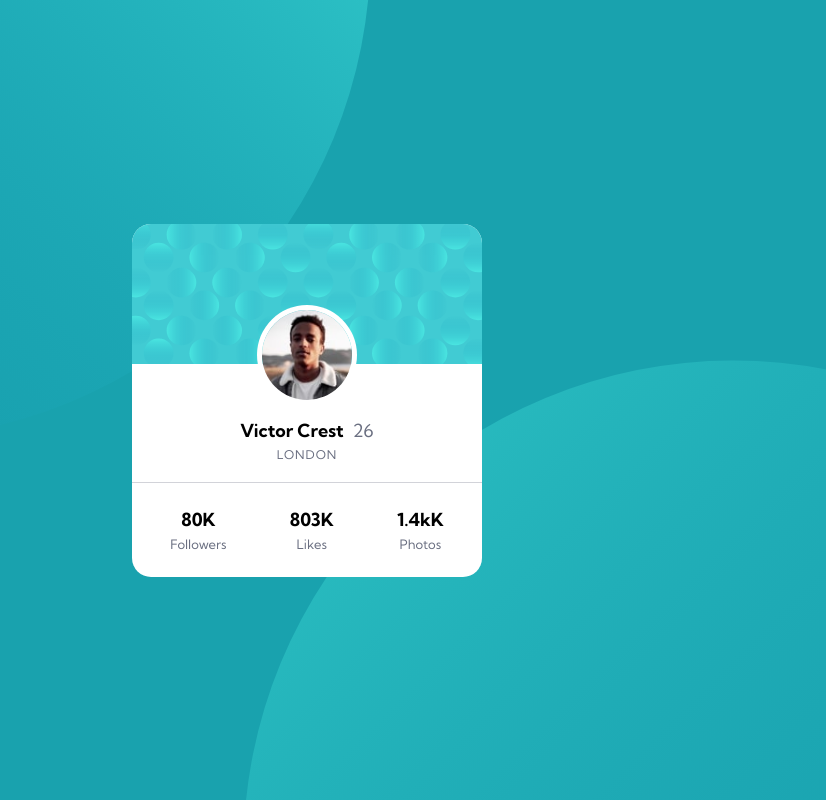
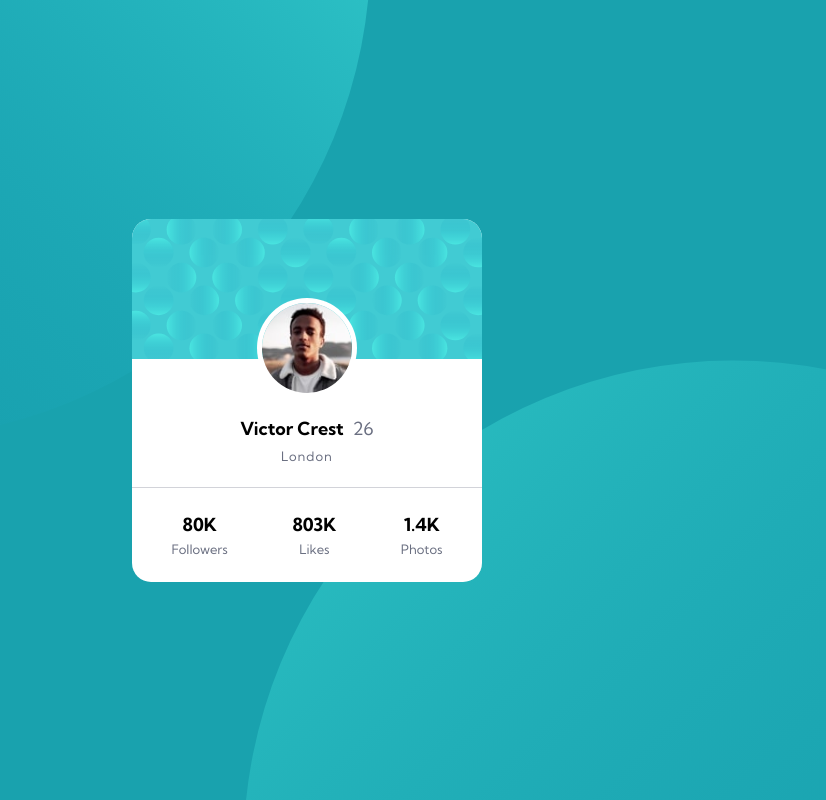
Before and after one commit to kanika-saini/order-summary-component-main, a plain HTML site: page index.html in a window 1280 px wide. Shown: the whole page, without its empty margins (333-1159 px from the left). Drawn offline with Linux system fonts and the light colour scheme.

Commit message:
added margin and padding

```diff
--- a/css/style.css
+++ b/css/style.css
@@ -61,7 +61,7 @@ body {
   padding: 3rem 0 1.5rem 0;
 }
 .secondary-heading {
-  margin: 2.5rem 0 0 0;
+  margin: 2.8rem 0 0 0;
   font-size: 1.8rem;
   font-weight: 700;
 }
@@ -71,12 +71,12 @@ body {
   margin-left: 0.5rem;
 }
 .city {
-  text-transform: uppercase;
-  font-size: 1.2rem;
+
+  font-size: 1.3rem;
   font-weight: 400;
   letter-spacing: 1px;
   color: hsl(227, 10%, 46%);
-  padding: 0.5rem 0;
+  padding: 0.8rem 0;
 }
 
 .card-content__stats {
--- a/index.html
+++ b/index.html
@@ -44,7 +44,7 @@
               <p class="stats-name">Likes</p>
             </div>
             <div class="stat-1 stats">
-              <p class="stats-count">1.4kK</p>
+              <p class="stats-count">1.4K</p>
               <p class="stats-name">Photos</p>
             </div>
           </div>
```
